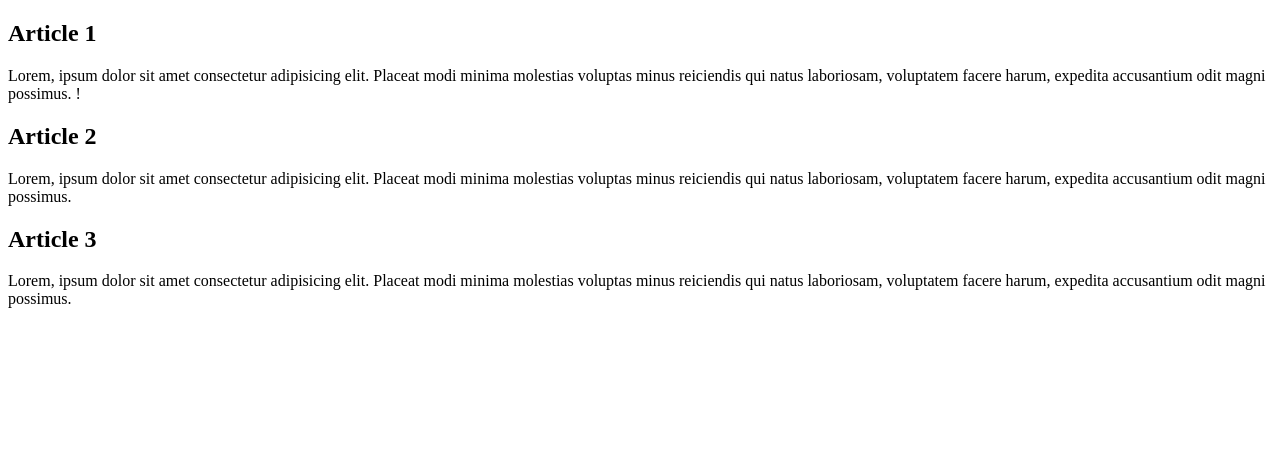
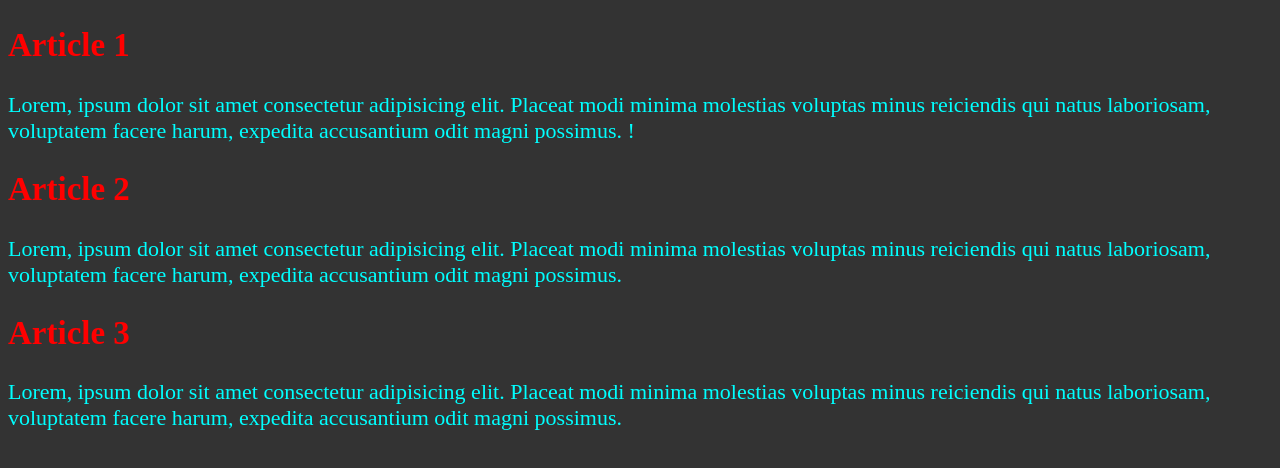
Before and after one commit to Ahmad2426/css-full-course-001, a plain HTML site: page css-002/index.html in a window 1280 px wide. Drawn offline with Linux system fonts and the light colour scheme.

Commit message:
first style added

```diff
--- a/css-002/index.html
+++ b/css-002/index.html
@@ -4,29 +4,35 @@
     <meta charset="UTF-8">
     <meta name="viewport" content="width=device-width, initial-scale=1.0">
     <title>CSS full Course</title>
-    <link rel="stylesheet" href="/style.css">
+    <link rel="stylesheet" href="/css-002/style.css">
 </head>
 
 <body>
-    <p>
-        <h2>Article 1</h2>
+
+    <h2 class="headtwo">Article 1</h2>
+    <p class="gray">
         Lorem, ipsum dolor sit amet consectetur adipisicing elit.
          Placeat modi minima molestias voluptas minus reiciendis qui
           natus laboriosam, voluptatem facere harum, expedita accusantium odit magni possimus. !
     </p>
 
-    <p>
-        <h2>Article 2</h2>
+
+    <h2 class="headtwo">Article 2</h2>
+    <p class="gray">
         Lorem, ipsum dolor sit amet consectetur adipisicing elit.
         Placeat modi minima molestias voluptas minus reiciendis qui
          natus laboriosam, voluptatem facere harum, expedita accusantium odit magni possimus.
     </p>
 
-    <p>
-        <h2>Article 3</h2>
+
+    <h2 class="headtwo">Article 3</h2>
+    <p class="gray">
 Lorem, ipsum dolor sit amet consectetur adipisicing elit.
 Placeat modi minima molestias voluptas minus reiciendis qui
  natus laboriosam, voluptatem facere harum, expedita accusantium odit magni possimus.
     </p>
+
 </body>
 </html>
+
+<!-- up to 17:00 min -->
--- a/css-002/style.css
+++ b/css-002/style.css
@@ -0,0 +1,13 @@
+body {
+    font-size: 22px;
+    background-color: #333;
+
+}
+
+.headtwo {
+    color: red;
+}
+
+.gray {
+    color: aqua;
+}
```
